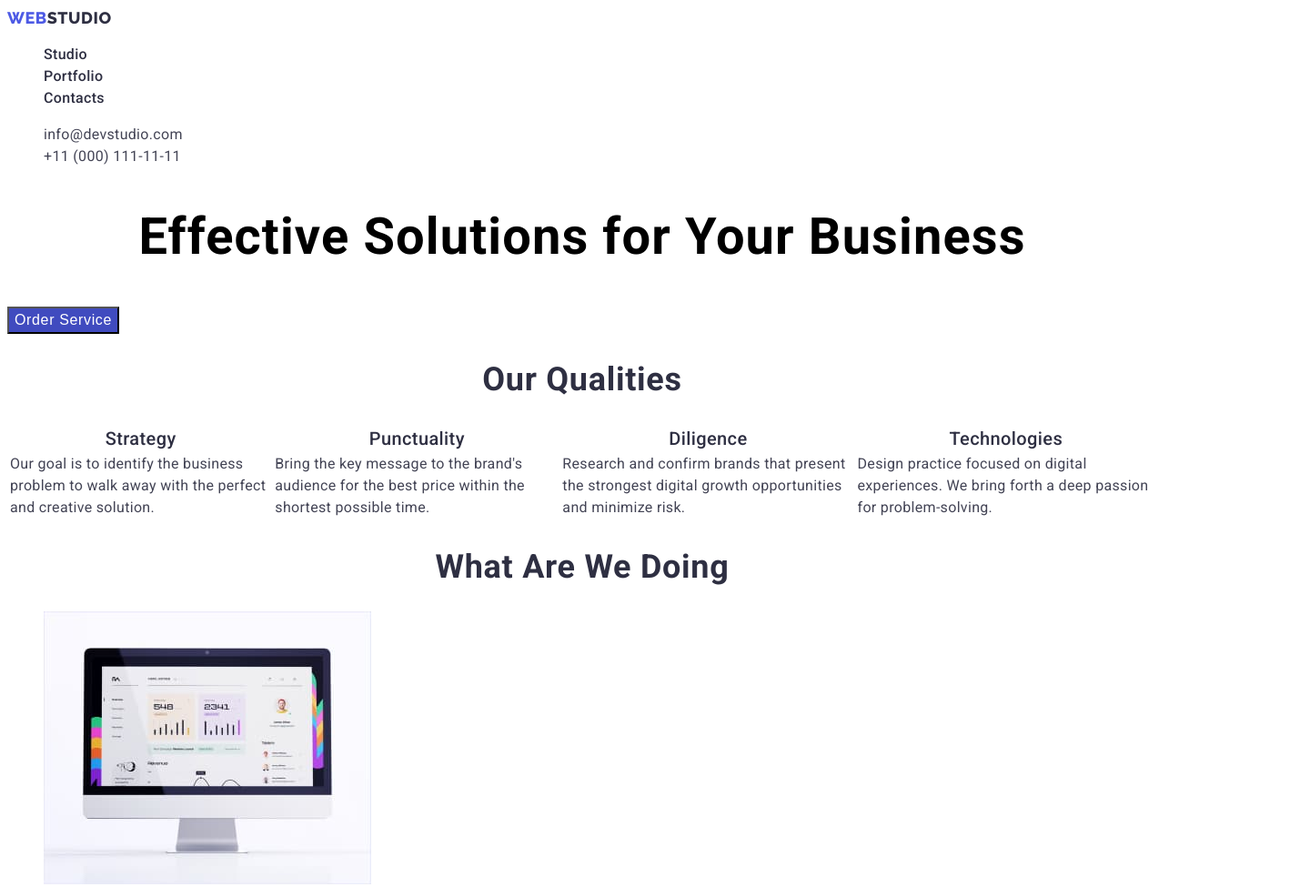
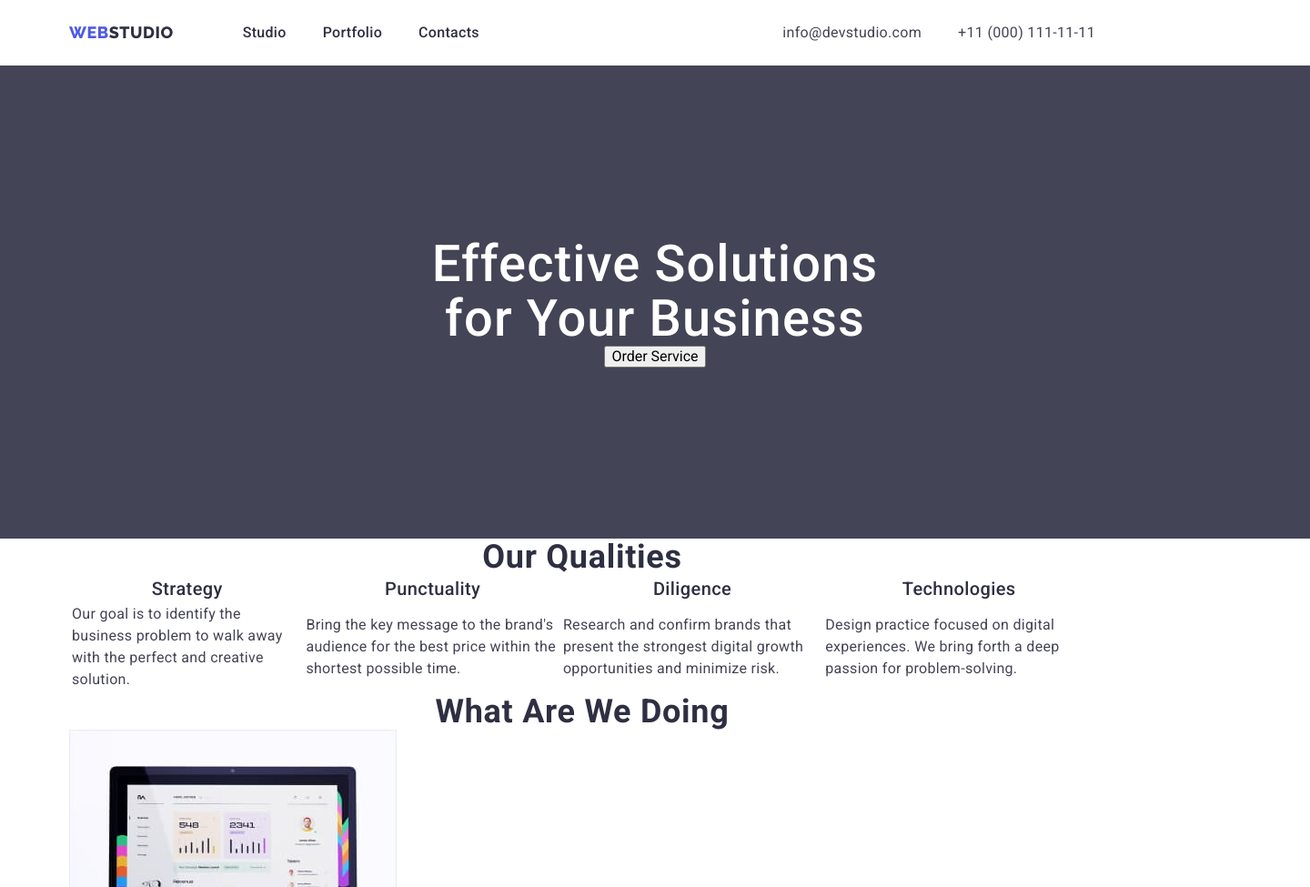
Before and after one commit to TheVert2/Training-1, a plain HTML site: page index.html in a window 1280 px wide. Shown: the top 975 px of the page at 91% size, 1440 px wide, since content can reach past the window. Drawn offline with nearby package versions, Linux system fonts and the light colour scheme.

Commit message:
new fail

```diff
--- a/css/styles.css
+++ b/css/styles.css
@@ -1,3 +1,24 @@
+h1,
+h2,
+h3,
+h4,
+p {
+  margin-top: 0;
+  margin-bottom: 0;
+}
+ul,
+ol {
+  margin-top: 0;
+  margin-bottom: 0;
+  padding-left: 0;
+}
+img {
+  display: block;
+}
+button {
+  cursor: pointer;
+}
+
 .list {
   list-style: none;
 }
@@ -9,6 +30,13 @@
 body {
   font-family: 'Roboto', sans-serif;
   line-height: 24px;
+}
+.container {
+  width: 1158px;
+  margin-left: auto;
+  margin-right: auto;
+  padding-left: 15px;
+  padding-right: 15px;
 }
 
 /* ====================== COMPONENTS ========================= */
@@ -44,30 +72,9 @@ body {
 
   /* NAVY BLUE */
 
-    color: #2E2F42;
-}
-.button-text {
-  /* Button Text */
-  font-style: normal;
-  font-weight: 500;
-  font-size: 16px;
-  line-height: 24px;
-  /* identical to box height, or 150% */
-  display: flex;
-  align-items: center;
-  text-align: center;
-  letter-spacing: 0.04em;
-
-  /* IRIS */
-
-  color: #4D5AE5;
+  color: #2e2f42;
 }
 
-.button-text,
-.button-text {
-  background-color:#404BBF;;
-  color: #ffffff;
-}
 .header2 {
   font-style: normal;
   font-weight: 700;
@@ -95,7 +102,7 @@ body {
 
   /* NAVY BLUE */
 
-  color: #2E2F42;
+  color: #2e2f42;
 }
 .header3-body {
   font-style: normal;
@@ -114,6 +121,35 @@ body {
 /* ====================== /COMPONENTS ========================= */
 
 /* ====================== HEADER ========================= */
+.page-header-container {
+  display: flex;
+  align-items: center;
+  padding-top: 24px;
+  padding-bottom: 24px;
+}
+
+.logo-text {
+  margin-right: 76px;
+}
+
+.menu-item:not(:last-child) {
+  padding-right: 40px;
+}
+
+.menu-contacts-item:not(:last-child) {
+  padding-right: 40px;
+}
+
+.menu-list {
+  display: flex;
+  align-items: center;
+}
+
+.menu-contacts {
+  display: flex;
+  align-items: center;
+  margin-left: auto;
+}
 
 .menu-link {
   font-family: 'Roboto';
@@ -160,26 +196,43 @@ body {
 /* ====================== /HEADER ========================= */
 
 /* ====================== SECTION №1 HERO ========================= */
+.hero {
+  display: flex;
+  margin-left: auto;
+  margin-right: auto;
+  width: 1440px;
+  background-color: #434455;
+  padding-top: 188px;
+  padding-bottom: 188px;
+}
+
+.hero-container {
+  display: flex;
+  flex-direction: column;
+  align-items: center;
+}
+
 .main-title {
+  width: 494px;
+  height: 120px;
+  margin-left: auto;
+  margin-right: auto;
+
   font-family: 'Roboto';
   font-style: normal;
-  font-weight: 700;
+  font-weight: 500;
   font-size: 56px;
   line-height: 60px;
-  /* or 107% */
 
   text-align: center;
   letter-spacing: 0.02em;
 
-  /* color: #FFFFFF; */
+  color: #ffffff;
 }
 
 /* ====================== /SECTION №1 HERO ========================= */
 
 /* ====================== SECTION №2 QUALITIES (table) ==============*/
-
-
-
 
 /* ====================== /SECTION №2 QUALITIES (table) ==============*/
 
--- a/index.html
+++ b/index.html
@@ -11,12 +11,17 @@
       href="https://fonts.googleapis.com/css2?family=Raleway:wght@800&family=Roboto:wght@400;500;700&display=swap"
       rel="stylesheet"
     />
+    <link
+      rel="stylesheet"
+      href="https://cdn.jsdelivr.net/npm/modern-normalize@1.1.0/modern-normalize.min.css"
+    />
     <link rel="stylesheet" href="./css/styles.css" />
   </head>
   <body>
     <!--HEADER-->
     <header class="page-header">
-      <nav class="page-nav">
+      <div class="container">
+        <nav class="page-nav page-header-container">
           <a class="logo-text link" href="./index.html">Web<em class="logo-text2">Studio</em></a>
           <ul class="menu-list">
             <li class="menu-item list">
@@ -38,16 +43,19 @@
             </li>
           </ul>
         </nav>
+      </div>
     </header>
     <!--MAIN-->
     <main>
       <!--SECTION №1 HERO-->
       <section class="hero">
+        <div class="hero-container container">
           <h1 class="main-title">Effective Solutions for Your Business</h1>
           <button class="button-text" type="button">Order Service</button>
+        </div>
       </section>
       <!--SECTION №2 QUALITIES (table)-->
-      <section class="qualities">
+      <section class="qualities container">
         <h2 class="header2">Our qualities</h2>
         <table class="qualities-table">
           <tr class="header3">
@@ -57,23 +65,19 @@
             <td>Technologies</td>
           </tr>
           <tr class="header3-body">
-            <td
-            >
+            <td>
               Our goal is to identify the business problem to walk away with the perfect and
               creative solution.
             </td>
-            <td
-            >
+            <td>
               Bring the key message to the brand's audience for the best price within the shortest
               possible time.
             </td>
-            <td
-            >
+            <td>
               Research and confirm brands that present the strongest digital growth opportunities
               and minimize risk.
             </td>
-            <td
-            >
+            <td>
               Design practice focused on digital experiences. We bring forth a deep passion for
               problem-solving.
             </td>
@@ -81,14 +85,14 @@
         </table>
       </section>
       <!--SECTION №3 OUR PRODUCTS-->
-      <section class="our-products">
+      <section class="our-products container">
         <h2 class="header2">What are we doing</h2>
         <ul class="our-products-list">
           <li class="our-products-img list">
             <img src="./images/section3/img1.jpg" alt="Apple iMac" width="360" height="300" />
           </li>
           <li class="our-products-img list">
-            <img src="./images/section3/img2.jpg" alt="Foure Iphone" width="360" height="300" />
+            <img src="./images/section3/img2.jpg" alt="Apple iMac" width="360" height="300" />
           </li>
           <li class="our-products-img list">
             <img
@@ -101,7 +105,7 @@
         </ul>
       </section>
       <!--SECTION №4 EMPLOYEES-->
-      <section class="employees">
+      <section class="employees container">
         <h2 class="header2">Our Team</h2>
         <ul class="employees-list">
           <li class="emploeyees-list-item list">
```
Lines whose indentation alone changed are shown as unchanged.
